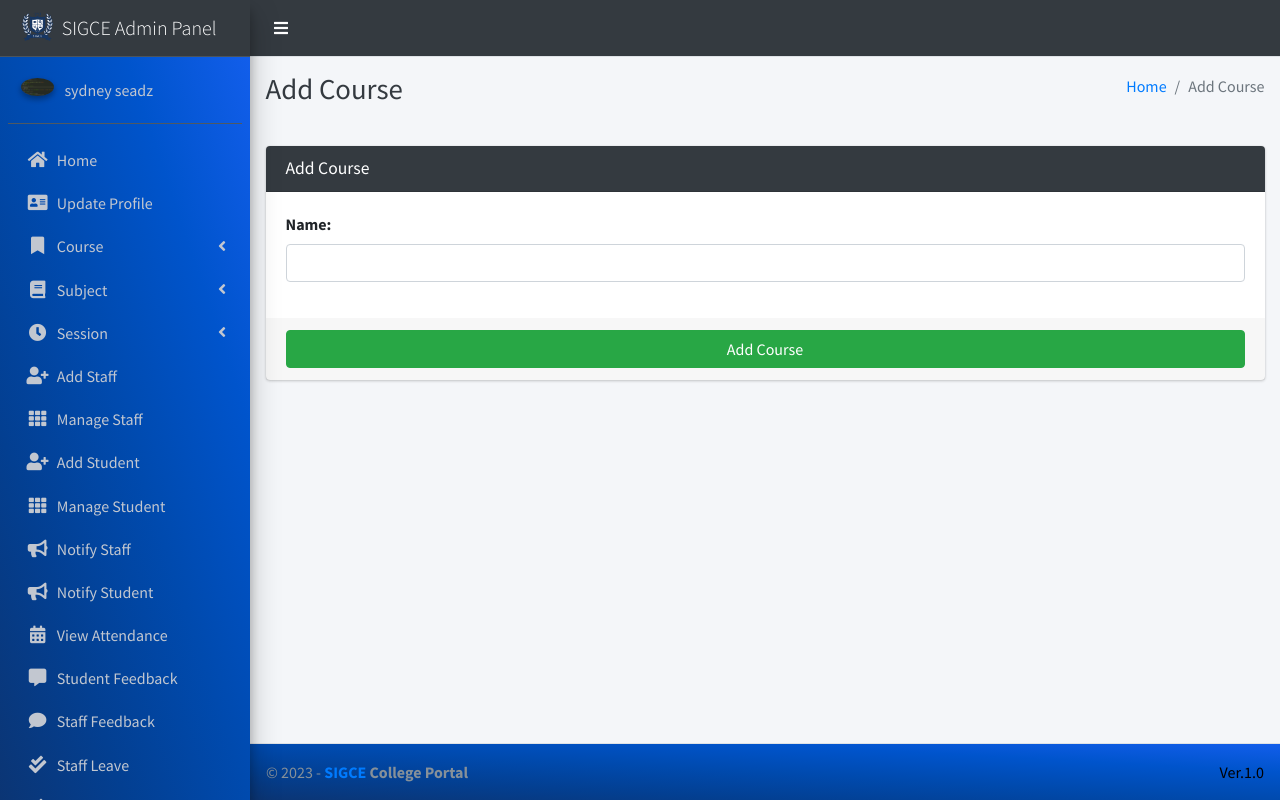
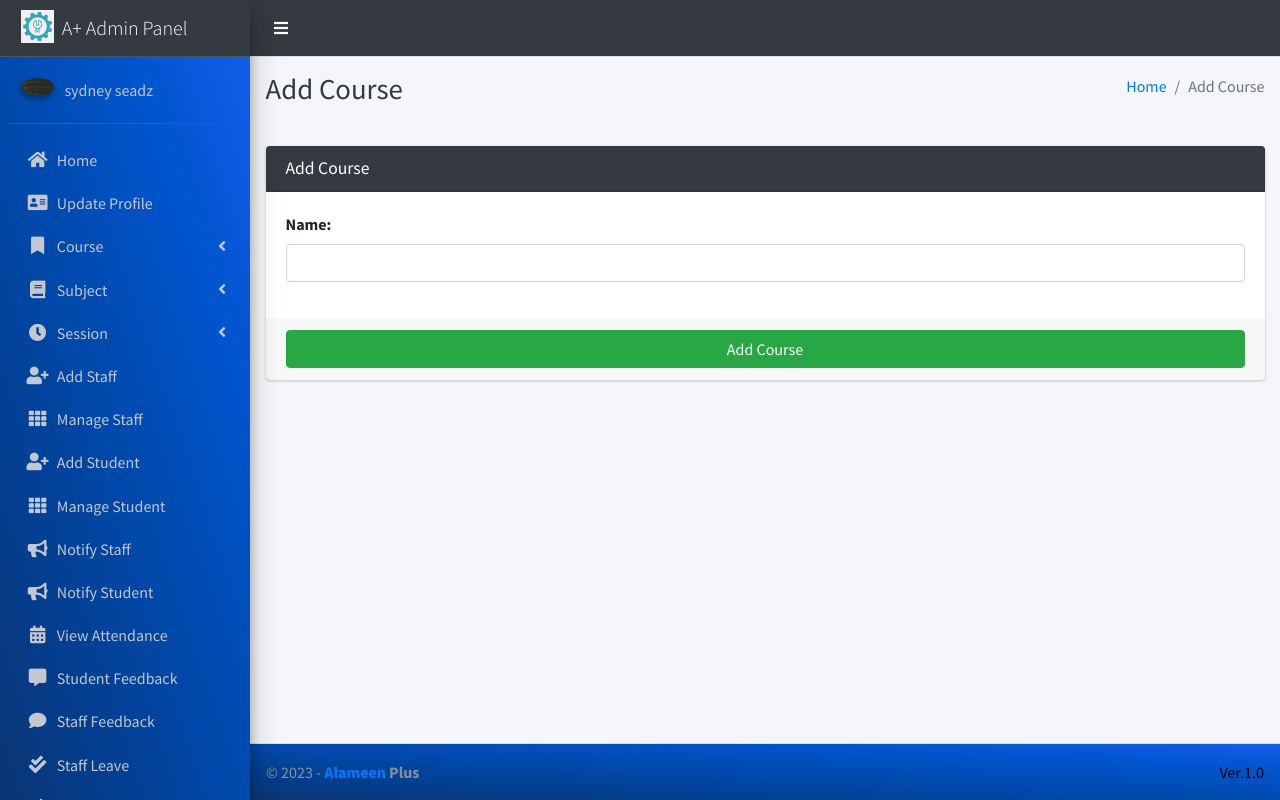
Before and after one commit to mmbehiclayton/App, a Django app: page /course/add in a window 1280 px wide. Run offline with Django 3.2, Linux system fonts and the light colour scheme; a user stored in the database is signed in; some libraries are stand-ins or nearby versions.

Commit message:
customize admin

```diff
--- a/main_app/templates/main_app/base.html
+++ b/main_app/templates/main_app/base.html
@@ -5,7 +5,7 @@
 <head>
     <meta charset="utf-8">
     <meta http-equiv="X-UA-Compatible" content="IE=edge">
-    <title>SIGCE College Portal</title>
+    <title>Alameen Plus</title>
     <!-- Tell the browser to be responsive to screen width -->
     <meta name="viewport" content="width=device-width, initial-scale=1">
     <!-- Font Awesome -->
--- a/main_app/templates/main_app/footer.html
+++ b/main_app/templates/main_app/footer.html
@@ -1,5 +1,5 @@
 <footer class="main-footer" style="background-image: linear-gradient(to right top, #0b3574, #033f91, #004aae, #0054cc, #125eeb);">
-    &copy; {% now "Y" %} - <strong><span><a href="http://sigce.edu.in/">SIGCE</a></span> College Portal</strong>
+    &copy; {% now "Y" %} - <strong><span><a href="#">Alameen</a></span> Plus</strong>
 
     <div class="float-right d-none d-sm-inline-block" style="color: black;">
        Ver.1.0
--- a/main_app/templates/main_app/login.html
+++ b/main_app/templates/main_app/login.html
@@ -5,7 +5,7 @@
 <head>
     <meta charset="utf-8">
     <meta http-equiv="X-UA-Compatible" content="IE=edge">
-    <title>SIGCE College Portal</title>
+    <title>Alameen Plus</title>
     <!-- Tell the browser to be responsive to screen width -->
     <meta name="viewport" content="width=device-width, initial-scale=1">
     <!-- favicon -->
@@ -28,7 +28,7 @@
     <div class="login-box">
         <img style="margin-left: 100px; height: 150px; width: 160px;" src="{% static 'dist/img/virus.png' %}" rel="icon" alt="logo" />
         <div class="login-logo">
-            <a href="" style="color: white;"><b>College</b> Portal</a>
+            <a href="" style="color: white;"><b>Alameen</b> Plus</a>
 
         </div>
 <style>
--- a/main_app/templates/main_app/sidebar_template.html
+++ b/main_app/templates/main_app/sidebar_template.html
@@ -3,9 +3,9 @@
     {% if request.user.user_type == '1' %}
     <!-- Brand Logo -->
     <a href="{% url 'admin_home' %}" class="brand-link">
-        <img src="{% static 'dist/img/virusx.png' %} " alt="SIGCE LOGO"
+        <img src="{% static 'dist/img/virusx.png' %} " alt="Alameen Plus Logo"
             class="brand-image " >
-        <span class="brand-text font-weight-light" >SIGCE Admin Panel</span>
+        <span class="brand-text font-weight-light" >A+ Admin Panel</span>
     </a>
 
     <!-- Sidebar -->
```
Also changed, not shown: db.sqlite3, main_app/static/dist/img/virusx-old.png (added), main_app/static/dist/img/virusx.png, media/pic.jpg (added).
